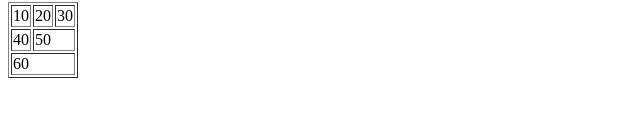
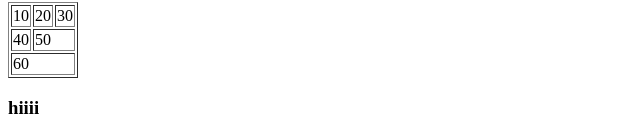
Before and after one commit to athrvaraut05/athrva, a plain HTML site: page index.html in a window 1280 px wide. Shown: the part 966-1101 px from the top of the page, 0-640 px from the left. Before the commit the page ends 1052 px from the top, so only its background shows below. Drawn offline with Linux system fonts and the light colour scheme.

Commit message:
shortcut commit

```diff
--- a/index.html
+++ b/index.html
@@ -55,5 +55,8 @@
             <td colspan="3">60</td>
         </tr>
     </table>
+    <h3>
+        hiiii
+    </h3>
 </body>
 </html>
```
